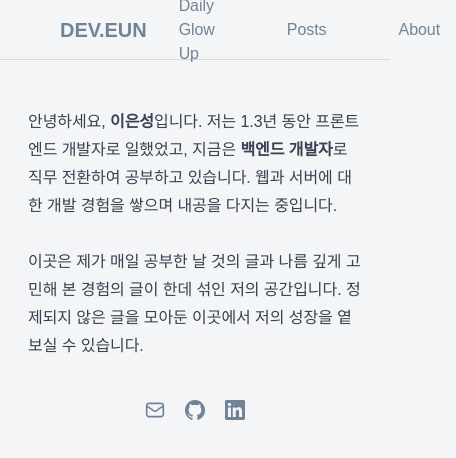
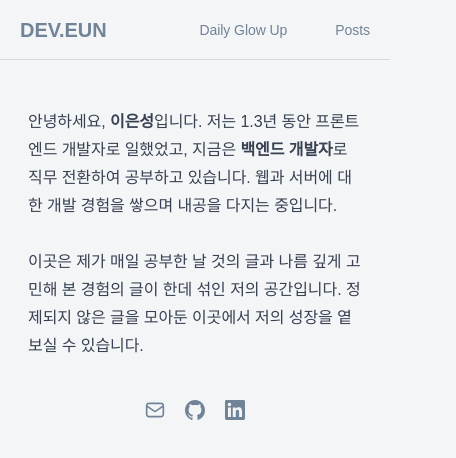
Before and after one commit to eun-seong/glow-up-diary, a Next.js app: page / in a window 390 px wide. Shown: the top 458 px of the page, 456 px wide, since content can reach past the window. Built offline with nearby package versions, Linux system fonts and the light colour scheme; a web font is replaced by a local one.

Commit message:
feat: about 메뉴 삭제

```diff
--- a/src/components/Header/index.tsx
+++ b/src/components/Header/index.tsx
@@ -18,11 +18,6 @@ const linkes = [
     title: 'Posts',
     hover: '🔥',
     href: `/posts`,
-  },
-  {
-    title: 'About',
-    hover: '😎',
-    href: `/about`,
   },
 ]
 
@@ -52,7 +47,12 @@ export default function Header() {
 
   return (
     <header className="w-full h-header border-b border-b-grey60 text-grey80">
-      <div className="h-full min-h-header flex justify-between max-w-header px-11 items-center mx-auto">
+      <div
+        className={clsx(
+          'h-full min-h-header max-w-header',
+          'flex justify-between items-center mx-auto px-1 md:px-11 sm:px-3',
+        )}
+      >
         <Link
           href={'/'}
           className={clsx(
@@ -61,12 +61,16 @@ export default function Header() {
         >
           DEV.EUN
         </Link>
-        <ul className="flex gap-10 items-center">
+        <ul className="flex md:gap-10 items-center gap-4">
           {linkes.map(({ href, title, hover }, idx) => (
             <Link
               key={href}
               href={href}
-              className={clsx(LINK_STYLE, idx === current && 'bg-grey10')}
+              className={clsx(
+                LINK_STYLE,
+                idx === current && 'bg-grey10',
+                'md:text-base text-sm',
+              )}
               onMouseEnter={() => handleHover(idx)}
               onMouseLeave={() => handleLeave()}
             >
```
